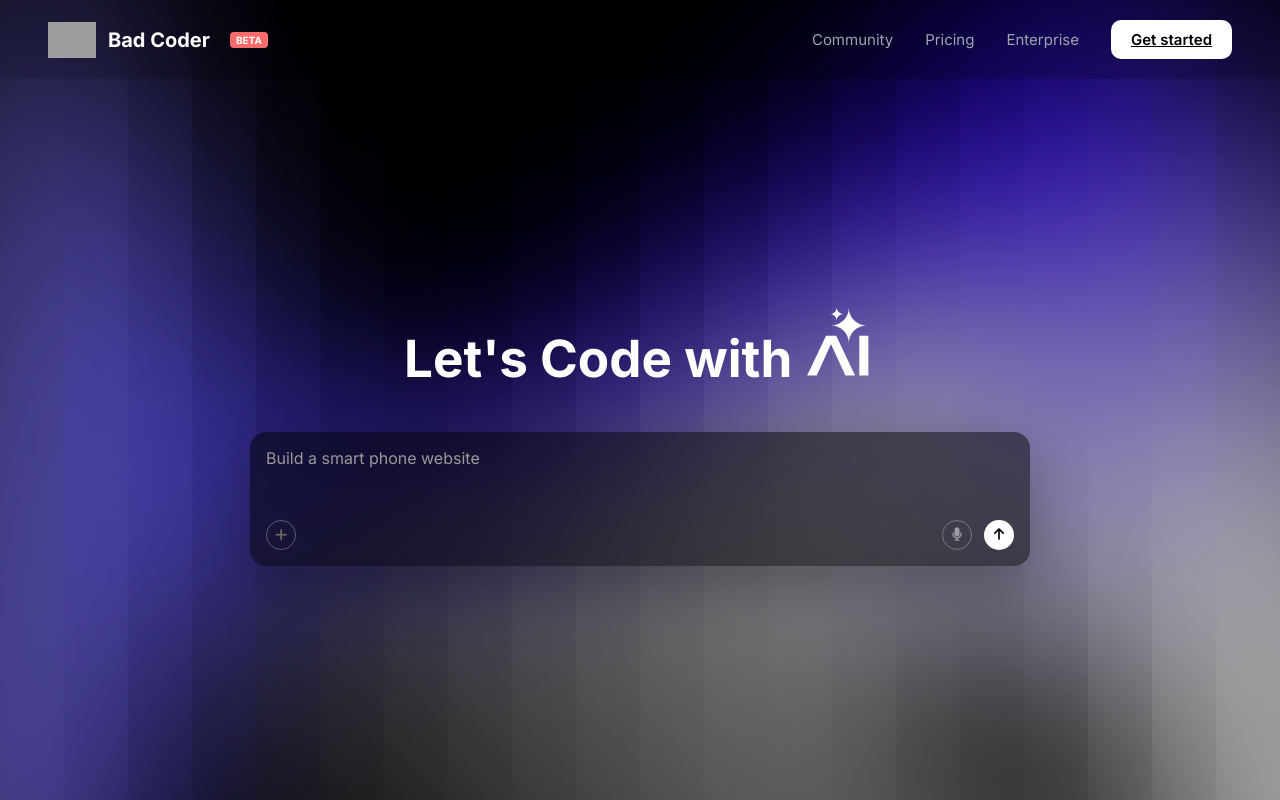
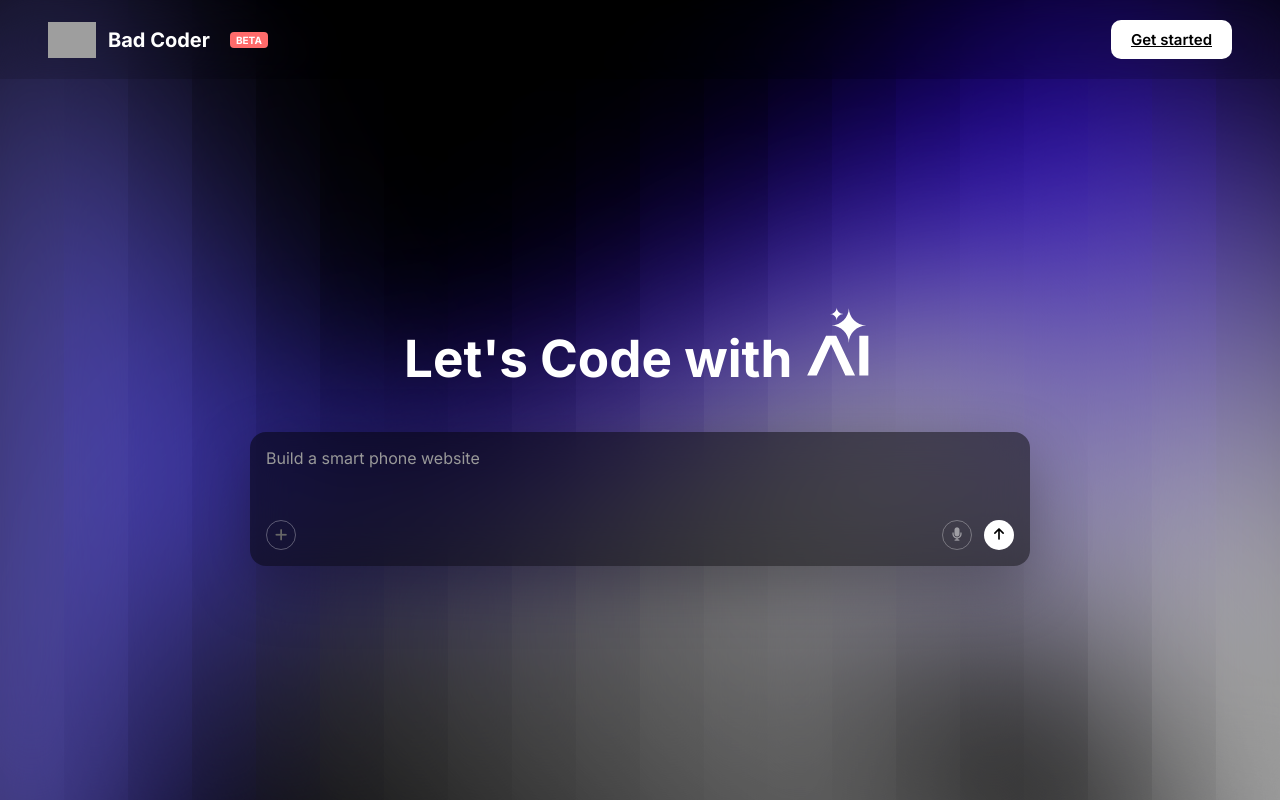
Before and after one commit to PrabonyAI/Bad-Coder, a Flask app: page / in a window 1280 px wide. Run offline with Flask 3, Linux system fonts and the light colour scheme; grey boxes are pictures that could not be loaded.

Commit message:
Update index.html

```diff
--- a/templates/index.html
+++ b/templates/index.html
@@ -68,9 +68,9 @@
           <span style="font-size: 10px; background: #ff6b6b; color: white; padding: 2px 6px; border-radius: 4px; margin-left: 8px; font-weight: bold;">BETA</span>
         </div>
         <div class="nav-links">
-          <a href="#" class="nav-link">Community</a>
+          <!-- <a href="#" class="nav-link">Community</a>
           <a href="#" class="nav-link">Pricing</a>
-          <a href="#" class="nav-link">Enterprise</a>
+          <a href="#" class="nav-link">Enterprise</a> -->
 
           {% if session.get('user_id') %}
             <!-- Logged In State -->
```
